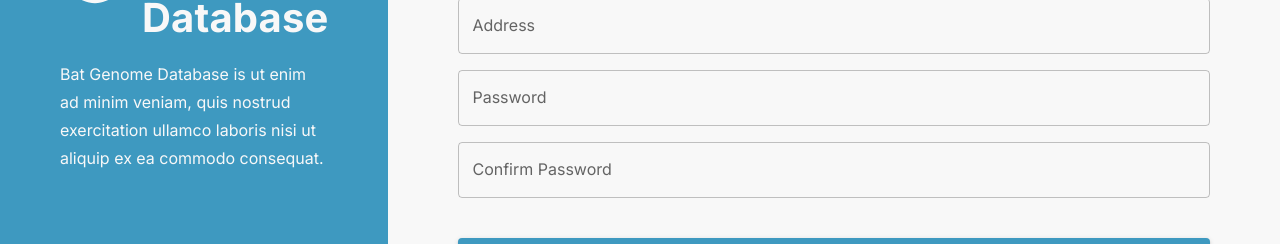
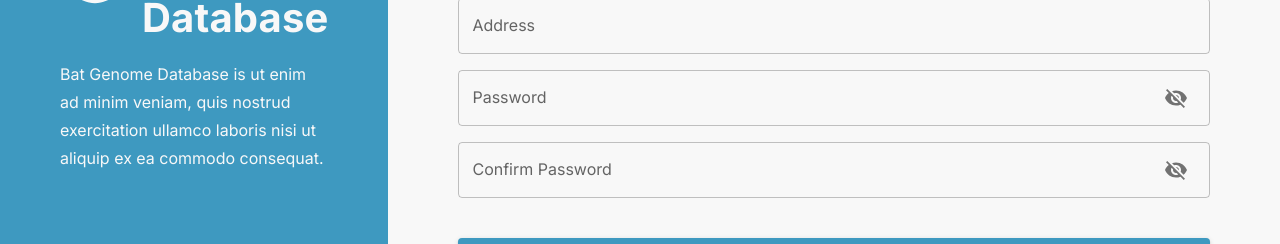
Before and after one commit to lbsomoson/bat-genome-database, a React (Create React App) app in the folder bat-genome-client/: page /createaccount in a window 1280 px wide. Shown: the part 350-594 px from the top of the page. Built offline with nearby package versions, Linux system fonts and the light colour scheme.

Commit message:
feat: Add password visibility option

```diff
--- a/bat-genome-client/src/pages/createAccount/CreateAccount.jsx
+++ b/bat-genome-client/src/pages/createAccount/CreateAccount.jsx
@@ -1,24 +1,45 @@
-import { ThemeProvider, Typography, Box, TextField, Button, Grid } from "@mui/material";
+import { useState } from "react";
+
+// Import MUI components
+import {
+	ThemeProvider,
+	Typography,
+	Box,
+	TextField,
+	Button,
+	Grid,
+	InputAdornment,
+	IconButton,
+} from "@mui/material";
 
 // Import theme
 import { theme } from "../../theme";
 
 // Import Icons
-import GroupWorkIcon from "@mui/icons-material/GroupWork";
-/* import VisibilityIcon from "@mui/icons-material/Visibility";
-import VisibilityOffIcon from "@mui/icons-material/VisibilityOff"; */
+import { GroupWork, Visibility, VisibilityOff } from "@mui/icons-material";
 
 // Import Styles
 import "./createAccount.css";
 
 export default function CreateAccount() {
+	const [showPassword, setShowPassword] = useState(false);
+	const [showConfirmPass, setShowConfirmPass] = useState(false);
+
+	const togglePassword = () => {
+		setShowPassword(!showPassword);
+	};
+
+	const toggleConfirmPass = () => {
+		setShowConfirmPass(!showConfirmPass);
+	};
+
 	return (
 		<ThemeProvider theme={theme}>
 			<Box className="mainDiv" bgcolor="primary.white">
 				{/* Left Side */}
 				<Box bgcolor="primary.main" className="leftDiv">
 					<Box className="pageName">
-						<GroupWorkIcon color="white" sx={{ width: "70px", height: "70px" }} />
+						<GroupWork color="white" sx={{ width: "70px", height: "70px" }} />
 						<Typography
 							color="primary.white"
 							sx={{ fontSize: "40px", fontWeight: " 700", letterSpacing: "0.15px", lineHeight: "44px" }}
@@ -55,7 +76,7 @@ export default function CreateAccount() {
 
 						{/* TODO: Add validation */}
 						<Grid item md={6}>
-							<TextField label="Email" variant="outlined" fullWidth />
+							<TextField label="Email" variant="outlined" fullWidth type="email" />
 						</Grid>
 
 						<Grid item md={6}>
@@ -67,11 +88,39 @@ export default function CreateAccount() {
 						</Grid>
 
 						<Grid item md={12}>
-							<TextField label="Password" variant="outlined" fullWidth />
+							<TextField
+								label="Password"
+								variant="outlined"
+								fullWidth
+								type={showPassword ? "text" : "password"}
+								InputProps={{
+									endAdornment: (
+										<InputAdornment position="end">
+											<IconButton onClick={togglePassword}>
+												{showPassword ? <Visibility /> : <VisibilityOff />}
+											</IconButton>
+										</InputAdornment>
+									),
+								}}
+							/>
 						</Grid>
 
 						<Grid item md={12}>
-							<TextField label="Confirm Password" variant="outlined" fullWidth />
+							<TextField
+								label="Confirm Password"
+								variant="outlined"
+								fullWidth
+								type={showConfirmPass ? "text" : "password"}
+								InputProps={{
+									endAdornment: (
+										<InputAdornment position="end">
+											<IconButton onClick={toggleConfirmPass}>
+												{showConfirmPass ? <Visibility /> : <VisibilityOff />}
+											</IconButton>
+										</InputAdornment>
+									),
+								}}
+							/>
 						</Grid>
 					</Grid>
 
```
